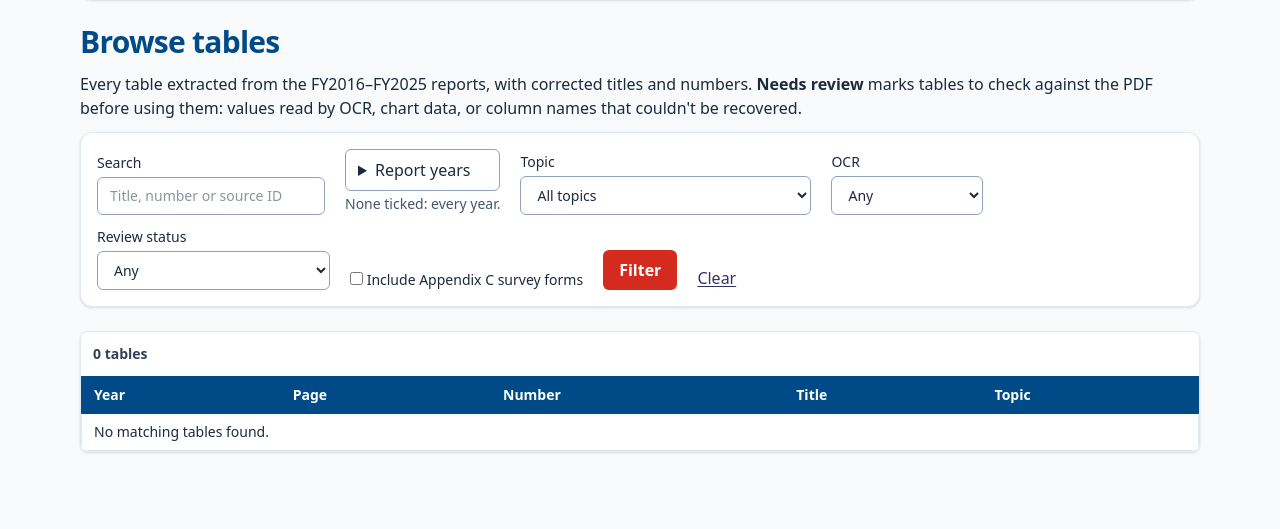
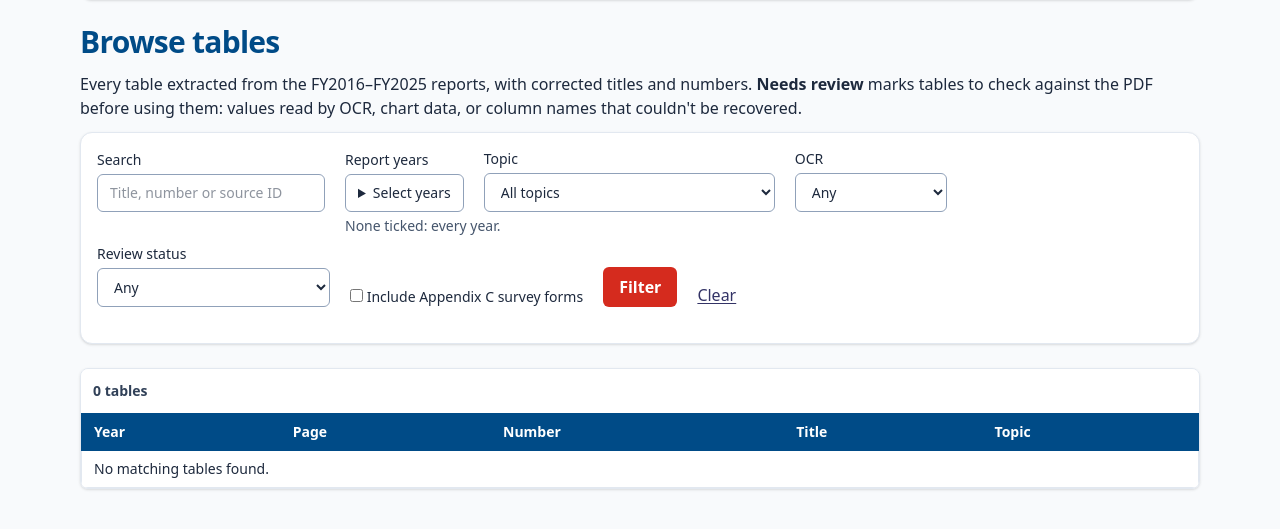
Before and after one commit to jarthurj/challengex, a Django app: page /dashboard/tables/ in a window 1280 px wide. Shown: the part 92-621 px from the top of the page. Run offline with Django 5.2, Linux system fonts and the light colour scheme; data that the repository does not hold is empty.

Commit message:
Browse tables: align the report-years filter with the others
The years filter put its name inside the dropdown and its note underneath,
so with the form's bottom-aligned filters its box sat higher than Search,
Topic and the rest. Its name, "Report years", is now above the box like the
other labels, the box reads "Select years" (with "(2 selected)" when years
are ticked), and the note "None ticked: every year." hangs below without
moving the box. Forms with such a note (form.filters.has-notes) get extra
row and bottom spacing for it, so other filter forms are unchanged. The
summary is labelled by "Report years" and the box text for screen readers.

Checked in headless Chrome at 1280px and 500px.

Co-Authored-By: Claude Opus 5.5 <noreply@anthropic.com>

```diff
--- a/dashboard/templates/dashboard/_head.html
+++ b/dashboard/templates/dashboard/_head.html
@@ -168,12 +168,16 @@
   /* a full-width, zero-height item: what follows it starts a new line */
   .form-break { @apply h-0 basis-full; }
   form.filters { @apply items-end gap-x-5 rounded-xl border border-slate-200 bg-white p-4 shadow-sm; }
-  form.filters label { @apply flex flex-col gap-1 text-sm font-medium; }
+  /* room for a note hanging under a box (.filter-note), between rows and at the bottom */
+  form.filters.has-notes { @apply gap-y-8 pb-9; }
+  form.filters label, form.filters .filter-field { @apply flex flex-col gap-1 text-sm font-medium; }
+  form.filters .filter-field { @apply relative; }
+  .filter-note { @apply absolute left-0 top-full mt-1 whitespace-nowrap font-normal; }
   form.filters label.inline { @apply flex-row items-center; }
   input[type="search"], input[type="number"], select { @apply max-w-full rounded-md border border-slate-400 bg-white px-3 py-2; }
   button { @apply cursor-pointer rounded-md bg-usps-red px-4 py-2 font-semibold text-white hover:bg-red-800; }
   .year-dropdown { @apply relative; }
-  .year-dropdown summary { @apply cursor-pointer rounded-md border border-slate-400 bg-white px-3 py-2; }
+  .year-dropdown summary { @apply cursor-pointer rounded-md border border-slate-400 bg-white px-3 py-2 font-normal; }
   .year-options { @apply absolute z-10 max-h-56 min-w-[150px] overflow-y-auto rounded-md border border-slate-400 bg-white p-2 shadow-lg; }
   .year-options label { @apply flex-row whitespace-nowrap p-1 font-normal; }
 
--- a/dashboard/templates/dashboard/table_list.html
+++ b/dashboard/templates/dashboard/table_list.html
@@ -14,14 +14,17 @@
         <strong>Needs review</strong> marks tables to check against the PDF before using them: values read by OCR,
         chart data, or column names that couldn't be recovered.</p>
 
-    <form method="get" class="filters">
+    <form method="get" class="filters has-notes">
         <label>Search
             <input type="search" name="q" value="{{ query }}" placeholder="Title, number or source ID">
         </label>
 
-        <div>
+        {% comment %}Laid out like the labelled filters: its name above the box, so the boxes line up; the note
+           hangs below without moving the box (form.filters.has-notes leaves room for it).{% endcomment %}
+        <div class="filter-field">
+            <span id="year-label">Report years</span>
             <details class="year-dropdown">
-                <summary aria-describedby="year-help">Report years{% if selected_years %} ({{ selected_years|length }}){% endif %}</summary>
+                <summary aria-labelledby="year-label year-summary" aria-describedby="year-help"><span id="year-summary">Select years{% if selected_years %} ({{ selected_years|length }} selected){% endif %}</span></summary>
                 <div class="year-options">
                     {% for available_year in years %}
                         <label>
@@ -32,7 +35,7 @@
                     {% endfor %}
                 </div>
             </details>
-            <small id="year-help" class="help">None ticked: every year.</small>
+            <small id="year-help" class="help filter-note">None ticked: every year.</small>
         </div>
 
         <label>Topic
```
Also changed, not shown: CLAUDE.md (+6 -2 lines), dashboard/test_browser.py (+12 -0 lines).
